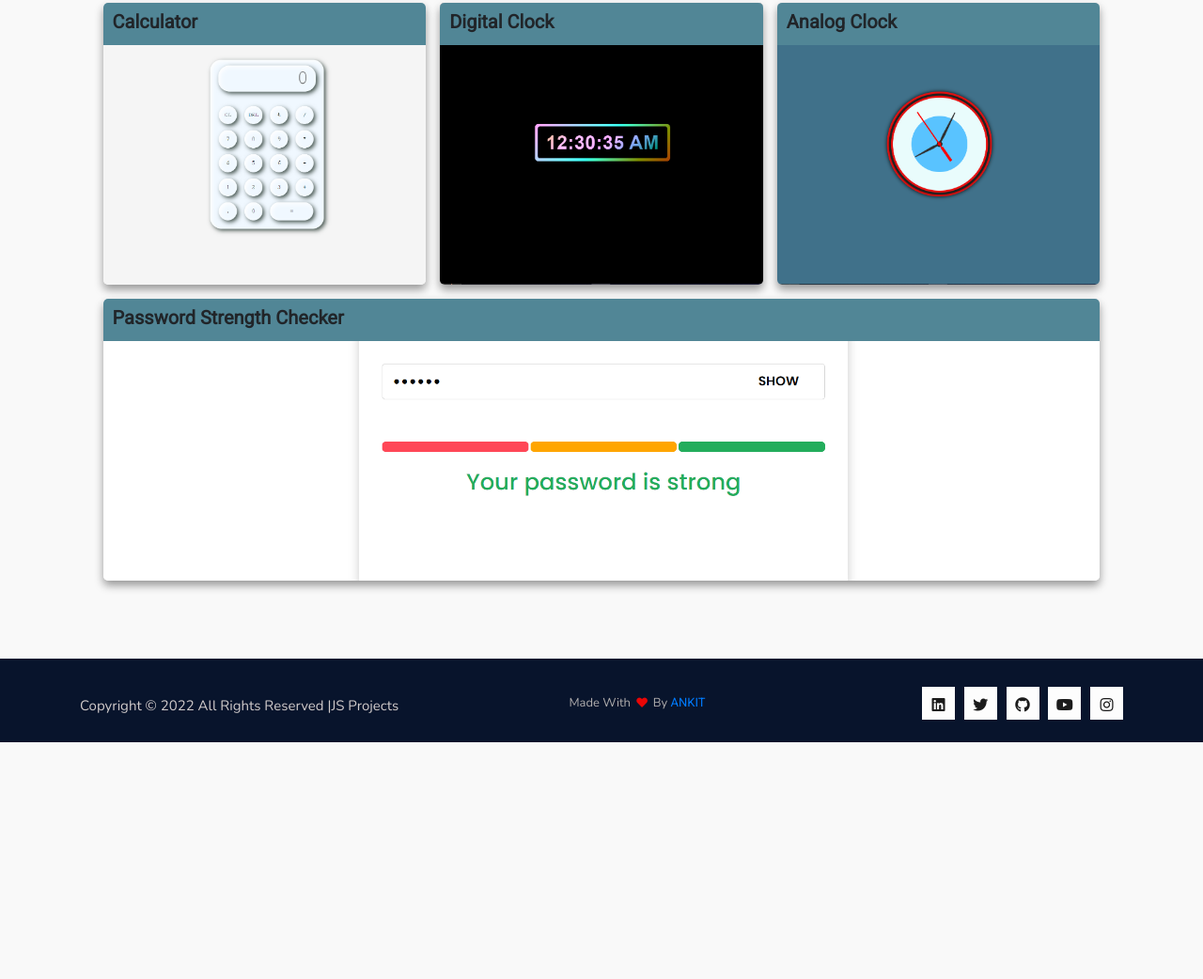
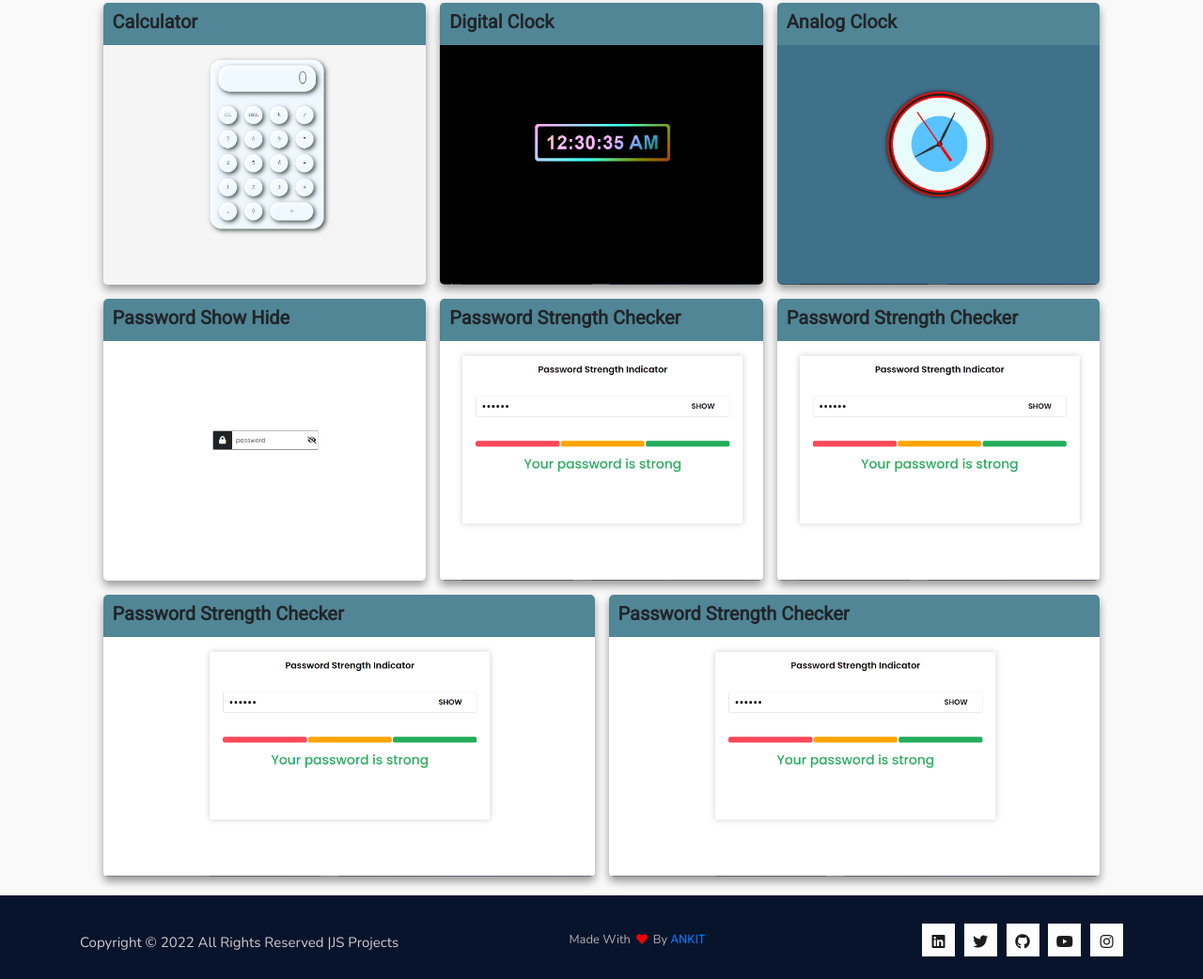
Before and after one commit to ankitkec18/js_projects, a plain HTML site: page index.html in a window 1280 px wide. Shown: the part 899-1941 px from the top of the page at 94% size. Before the commit the page ends 1689 px from the top, so only its background shows below. Drawn offline with nearby package versions, Linux system fonts and the light colour scheme.

Commit message:
Add project

```diff
--- a/index.html
+++ b/index.html
@@ -122,10 +122,29 @@
         </div>
       </div>
 
-  <!-- Password Strength Checker -->
+
+      <!-- Password Show Hide -->
+
+      <div class="box">
+        <img src="./images/Pass_show_hide.png" alt="project" />
+        <div class="content">
+          <div class="tag">
+            <h3>Password Show Hide</h3>
+          </div>
+          <div class="desc">
+            <p></p>
+            <div class="btns">
+              <a href="projects/Password_show_hide" class="btn"><i class="fas fa-eye"></i> View</a>
+              <a href="" class="btn" target="_blank">Code <i class="fas fa-code"></i></a>
+            </div>
+          </div>
+        </div>
+      </div>
+
+       <!-- Password Strength Checker -->
 
 
-      <div class="box">
+       <div class="box">
         <img src="./images/Pass_str_check.png" alt="project" />
         <div class="content">
           <div class="tag">
@@ -140,6 +159,67 @@
           </div>
         </div>
       </div>
+
+       <!-- Password Strength Checker -->
+
+
+       <div class="box">
+        <img src="./images/Pass_str_check.png" alt="project" />
+        <div class="content">
+          <div class="tag">
+            <h3>Password Strength Checker</h3>
+          </div>
+          <div class="desc">
+            <p></p>
+            <div class="btns">
+              <a href="projects/Password_strenth_checker" class="btn"><i class="fas fa-eye"></i> View</a>
+              <a href="https://github.com/ankitkec18/js_projects/tree/main/projects/Password_strenth_checker" class="btn" target="_blank">Code <i class="fas fa-code"></i></a>
+            </div>
+          </div>
+        </div>
+      </div>
+
+       <!-- Password Strength Checker -->
+
+
+       <div class="box">
+        <img src="./images/Pass_str_check.png" alt="project" />
+        <div class="content">
+          <div class="tag">
+            <h3>Password Strength Checker</h3>
+          </div>
+          <div class="desc">
+            <p></p>
+            <div class="btns">
+              <a href="projects/Password_strenth_checker" class="btn"><i class="fas fa-eye"></i> View</a>
+              <a href="https://github.com/ankitkec18/js_projects/tree/main/projects/Password_strenth_checker" class="btn" target="_blank">Code <i class="fas fa-code"></i></a>
+            </div>
+          </div>
+        </div>
+      </div>
+
+       <!-- Password Strength Checker -->
+
+
+       <div class="box">
+        <img src="./images/Pass_str_check.png" alt="project" />
+        <div class="content">
+          <div class="tag">
+            <h3>Password Strength Checker</h3>
+          </div>
+          <div class="desc">
+            <p></p>
+            <div class="btns">
+              <a href="projects/Password_strenth_checker" class="btn"><i class="fas fa-eye"></i> View</a>
+              <a href="https://github.com/ankitkec18/js_projects/tree/main/projects/Password_strenth_checker" class="btn" target="_blank">Code <i class="fas fa-code"></i></a>
+            </div>
+          </div>
+        </div>
+      </div>
+
+
+
+
 
 
 
--- /dev/null
+++ b/projects/Password_show_hide/style.css
@@ -0,0 +1,78 @@
+@import url('https://fonts.googleapis.com/css?family=Poppins:400,500,600&display=swap');
+
+* {
+          margin: 0;
+          padding: 0;
+          box-sizing: border-box;
+}
+
+body {
+          display: flex;
+          height: 100vh;
+          align-items: center;
+          justify-content: center;
+          text-align: center;
+}
+
+.content {
+          height: 50px;
+          width: 280px;
+          display: flex;
+          position: relative;
+}
+
+.content .lock {
+          position: absolute;
+          height: 50px;
+          width: 50px;
+          background: #202323;
+          color: white;
+          line-height: 48px;
+          font-size: 20px;
+          border-radius: 3px 0 0 3px;
+          border: 1px solid #0d0e0e;
+}
+
+.content input {
+          height: 100%;
+          width: 100%;
+          border-radius: 3px;
+          border: 1px solid #1b1c1d;
+          padding-left: 60px;
+          font-size: 16px;
+          outline: none;
+          color: #171a1b;
+          font-family: 'Poppins', sans-serif;
+}
+
+input:focus {
+          box-shadow: 0 0 15px #1d2021,
+                    0 0 25px #171a1a,
+                    0 0 35px #ffffff;
+}
+
+input::placeholder {
+          color: #a6a6a6;
+}
+
+.show-hide {
+          position: absolute;
+          right: 5px;
+          top: 50%;
+          transform: translateY(-50%);
+}
+
+.show-hide i {
+          font-size: 19px;
+          color: #1e2223;
+          cursor: pointer;
+          display: none;
+}
+
+.show-hide i.hide:before {
+          content: '\f070';
+}
+
+input:valid~.show-hide i {
+          display: block;
+}
```
Also changed, not shown: projects/Password_show_hide/index.html (added, +23 -0 lines), projects/Password_show_hide/script.js (added, +11 -0 lines), images/Pass_show_hide.png (added).
